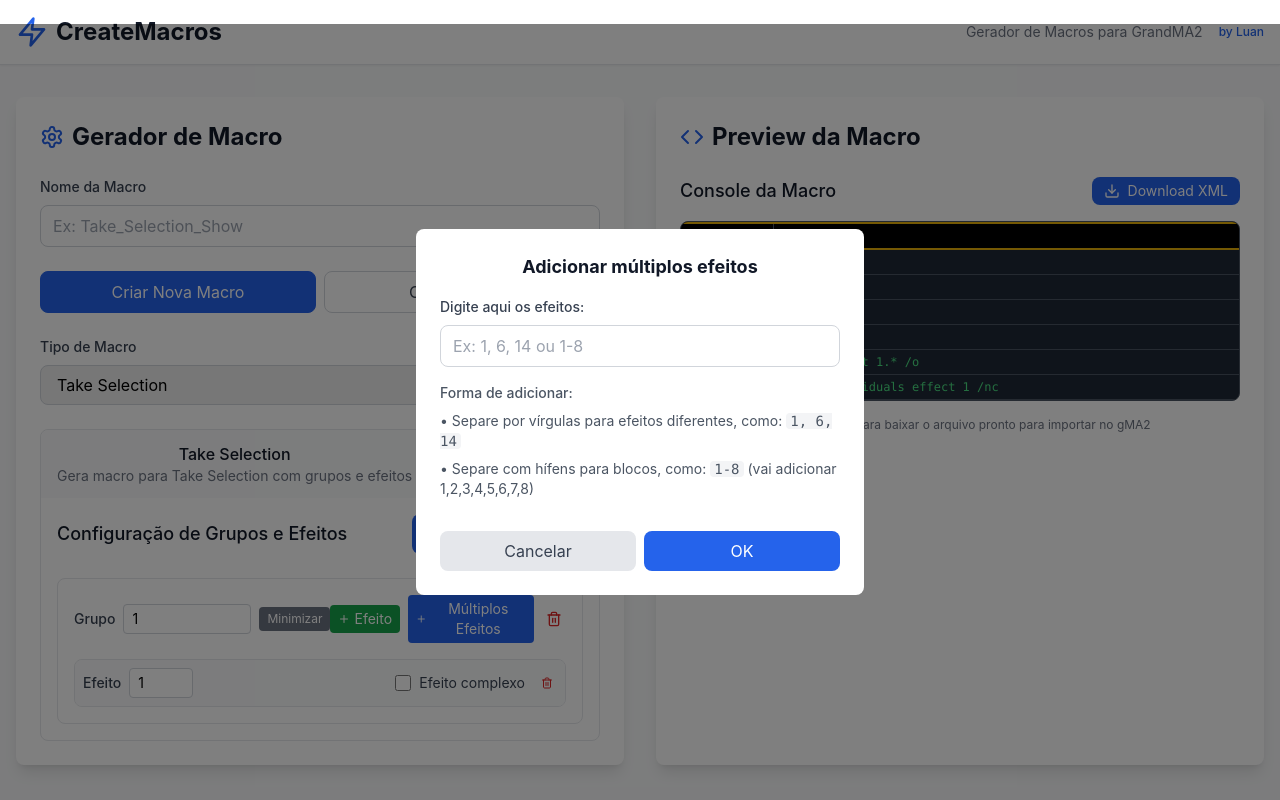
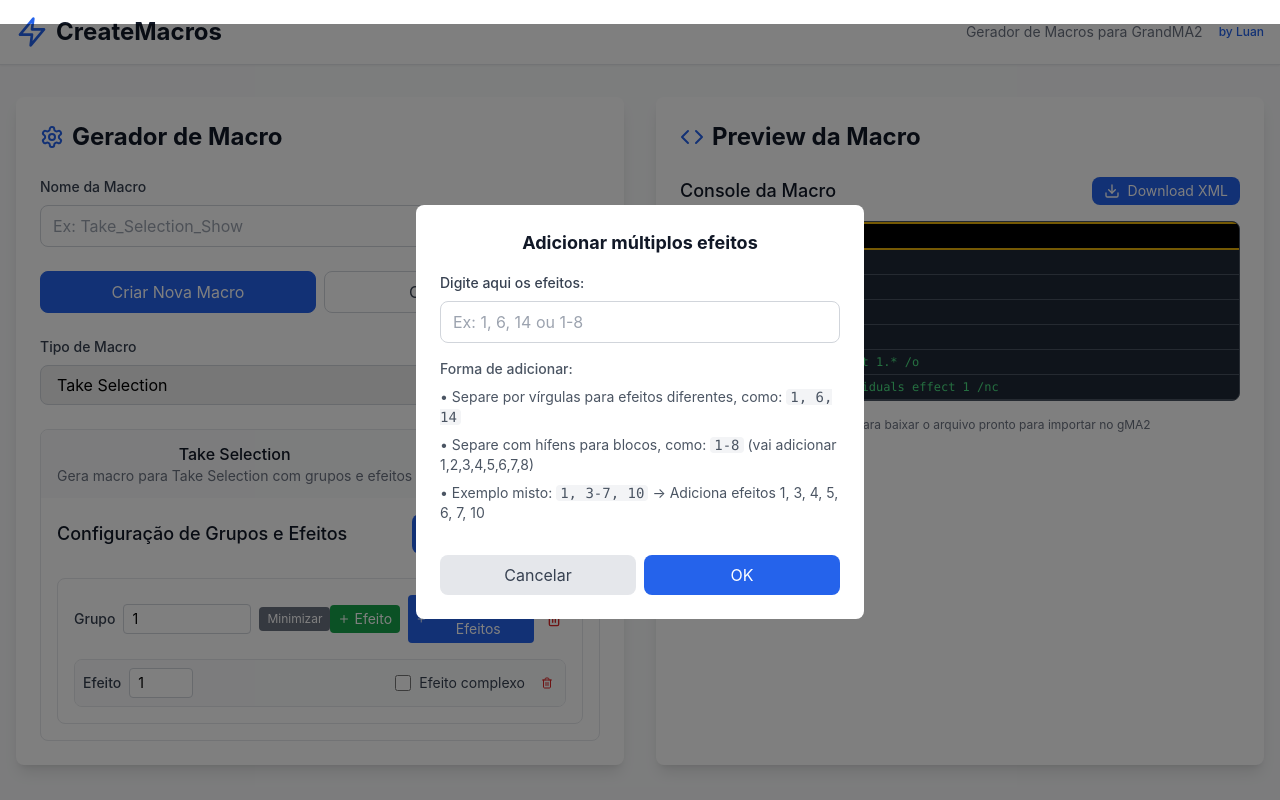
Before and after one commit to LuanGP/CreateMacros, a React (Vite) app: page / in a window 1280 px wide. Both pictures are taken after a click on the button "Múltiplos Efeitos". Shown: the top 800 px of the page. Built offline with nearby package versions, Linux system fonts and the light colour scheme.

Commit message:
Update TakeSelectionGenerator.jsx

```diff
--- a/src/components/generators/TakeSelectionGenerator.jsx
+++ b/src/components/generators/TakeSelectionGenerator.jsx
@@ -601,6 +601,7 @@ function TakeSelectionGenerator({ onMacroGenerated, initialGroups }) {
                 <p className="font-medium">Forma de adicionar:</p>
                 <p>• Separe por vírgulas para efeitos diferentes, como: <code className="bg-gray-100 px-1 rounded">1, 6, 14</code></p>
                 <p>• Separe com hífens para blocos, como: <code className="bg-gray-100 px-1 rounded">1-8</code> (vai adicionar 1,2,3,4,5,6,7,8)</p>
+                <p>• Exemplo misto: <code className="bg-gray-100 px-1 rounded">1, 3-7, 10</code> → Adiciona efeitos 1, 3, 4, 5, 6, 7, 10</p>
               </div>
 
               <div className="flex gap-2 pt-4">
```
